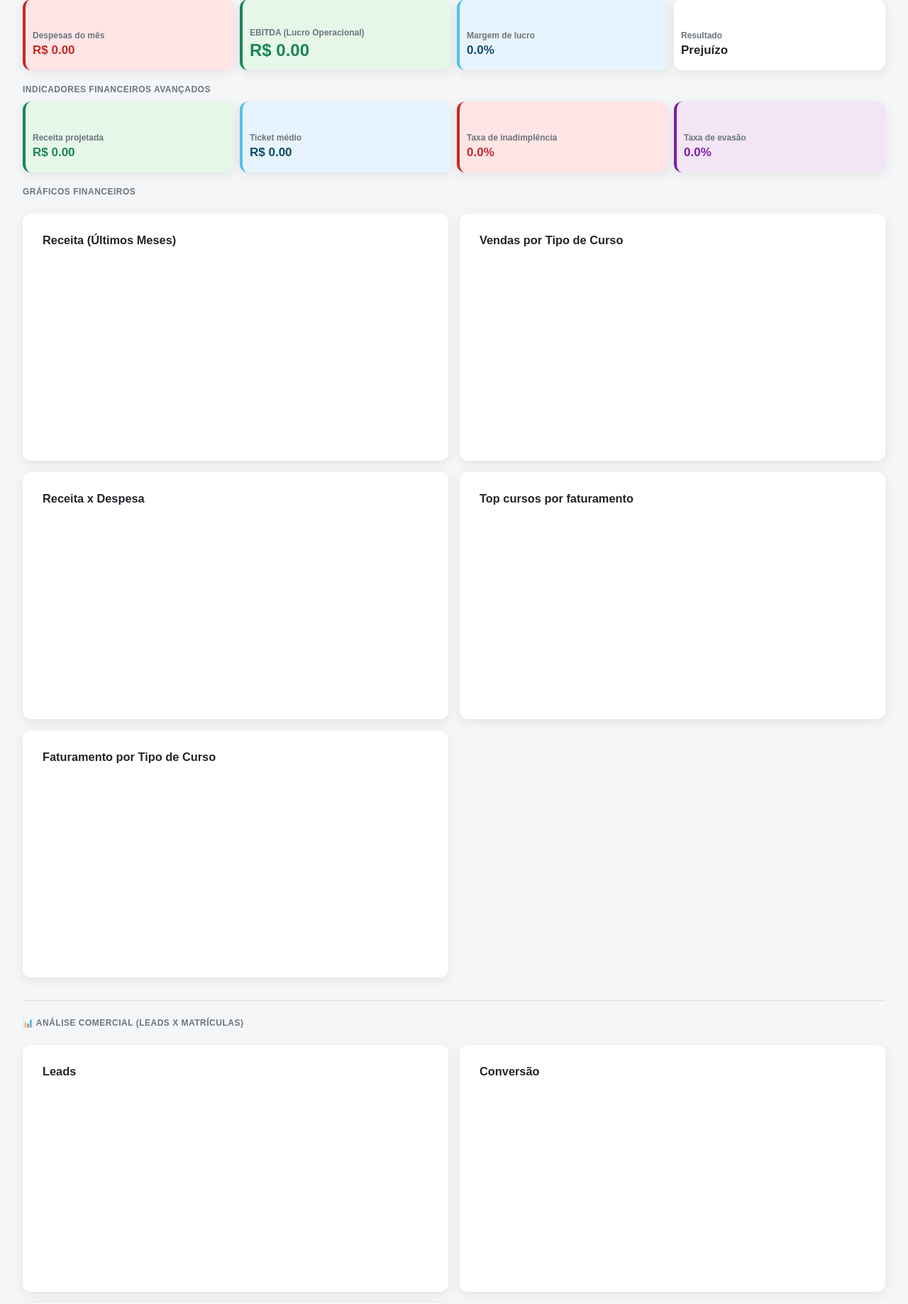
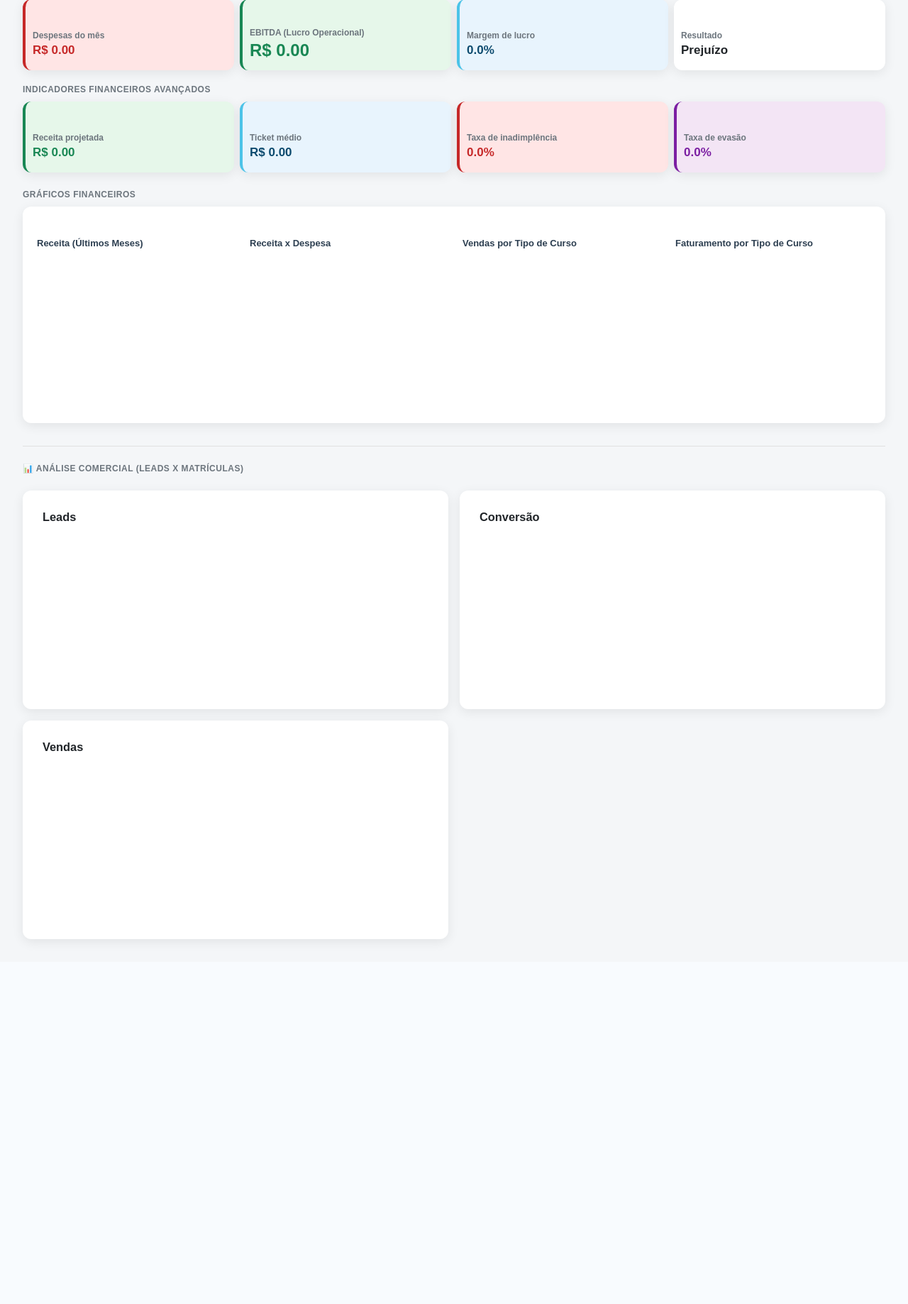
Before and after one commit to centrodequalificacao2020-create/alunos, a Flask app: template templates/dashboard.html in a window 1280 px wide. Shown: the part 499-2336 px from the top of the page at 71% size. After the commit the page ends 1829 px from the top, so only its background shows below. Run offline with Flask 3, Linux system fonts and the light colour scheme; the template is opened without the code that fills it, so the values that code supplies are empty; a map, chart or similar area stays blank.

Commit message:
feat: 4 gráficos em um card único lado a lado

```diff
--- a/templates/dashboard.html
+++ b/templates/dashboard.html
@@ -17,9 +17,42 @@
     gap: 8px;
 }
 .graficos-row { margin-top: 24px; }
-.grafico-card canvas { height: 260px !important; }
 
-/* grid 2x2 para os blocos de gráficos */
+/* card único com 4 gráficos lado a lado */
+.graficos-inline {
+    display: flex;
+    gap: 24px;
+    margin-top: 24px;
+}
+.graficos-inline .grafico-item {
+    flex: 1;
+    min-width: 0;
+    display: flex;
+    flex-direction: column;
+    gap: 6px;
+}
+.graficos-inline .grafico-item h4 {
+    font-size: 13px;
+    font-weight: 600;
+    color: #2c3e50;
+    margin: 0;
+    white-space: nowrap;
+    overflow: hidden;
+    text-overflow: ellipsis;
+}
+.graficos-inline canvas {
+    height: 220px !important;
+    width: 100% !important;
+}
+@media (max-width: 900px) {
+    .graficos-inline { flex-wrap: wrap; }
+    .graficos-inline .grafico-item { flex: 1 1 calc(50% - 12px); }
+}
+@media (max-width: 500px) {
+    .graficos-inline .grafico-item { flex: 1 1 100%; }
+}
+
+/* grid 2x2 para gráficos comerciais */
 .grid-graficos {
     display: grid;
     grid-template-columns: repeat(2, 1fr);
@@ -128,28 +161,26 @@
     </div>
 </div>
 
-<!-- gráficos: grid 2x2 -->
-<h3 class="section-title">Gráficos Financeiros</h3>
-<div class="grid-graficos graficos-row">
-    <div class="card grafico-card">
-        <h3>Receita (&#218;ltimos Meses)</h3>
-        <canvas id="graficoReceitaPizza"></canvas>
-    </div>
-    <div class="card grafico-card">
-        <h3>Vendas por Tipo de Curso</h3>
-        <canvas id="graficoVendasPizza"></canvas>
-    </div>
-    <div class="card grafico-card">
-        <h3>Receita x Despesa</h3>
-        <canvas id="graficoFinanceiro"></canvas>
-    </div>
-    <div class="card grafico-card">
-        <h3>Top cursos por faturamento</h3>
-        <canvas id="graficoTopCursosPizza"></canvas>
-    </div>
-    <div class="card grafico-card">
-        <h3>Faturamento por Tipo de Curso</h3>
-        <canvas id="graficoFaturamentoTipo"></canvas>
+<!-- 4 gráficos em um card único -->
+<h3 class="section-title graficos-row">Gráficos Financeiros</h3>
+<div class="card" style="padding: 20px;">
+    <div class="graficos-inline">
+        <div class="grafico-item">
+            <h4>Receita (&#218;ltimos Meses)</h4>
+            <canvas id="graficoReceitaPizza"></canvas>
+        </div>
+        <div class="grafico-item">
+            <h4>Receita x Despesa</h4>
+            <canvas id="graficoFinanceiro"></canvas>
+        </div>
+        <div class="grafico-item">
+            <h4>Vendas por Tipo de Curso</h4>
+            <canvas id="graficoVendasPizza"></canvas>
+        </div>
+        <div class="grafico-item">
+            <h4>Faturamento por Tipo de Curso</h4>
+            <canvas id="graficoFaturamentoTipo"></canvas>
+        </div>
     </div>
 </div>
 
@@ -220,14 +251,6 @@ new Chart('graficoVendasPizza',{ type:'bar',
         plugins:{ legend:{display:false}, tooltip:{callbacks:{label:(c)=>c.raw+' alunos'}}},
         scales:{ x:{beginAtZero:true}, y:{grid:{display:false}} } } });
 
-const rank={{ ranking_cursos|tojson }};
-new Chart('graficoTopCursosPizza',{ type:'bar',
-    data:{ labels:rank.map(i=>limitarTexto(i[0],18)), datasets:[{label:'Faturamento',
-        data:rank.map(i=>safeValue(i[1])), backgroundColor:cores(rank.length), borderRadius:6}]},
-    options:{ responsive:true,maintainAspectRatio:false,indexAxis:'y',
-        plugins:{ legend:{display:false}, tooltip:{callbacks:{label:(c)=>'R$ '+c.raw.toLocaleString('pt-BR')}}},
-        scales:{ x:{beginAtZero:true,ticks:{callback:v=>'R$ '+v}}, y:{grid:{display:false}} } } });
-
 const fatTipo={{ faturamento_tipo|tojson }};
 const ftOrd=[...fatTipo].sort((a,b)=>safeValue(b[1])-safeValue(a[1]));
 new Chart('graficoFaturamentoTipo',{ type:'bar',
```
